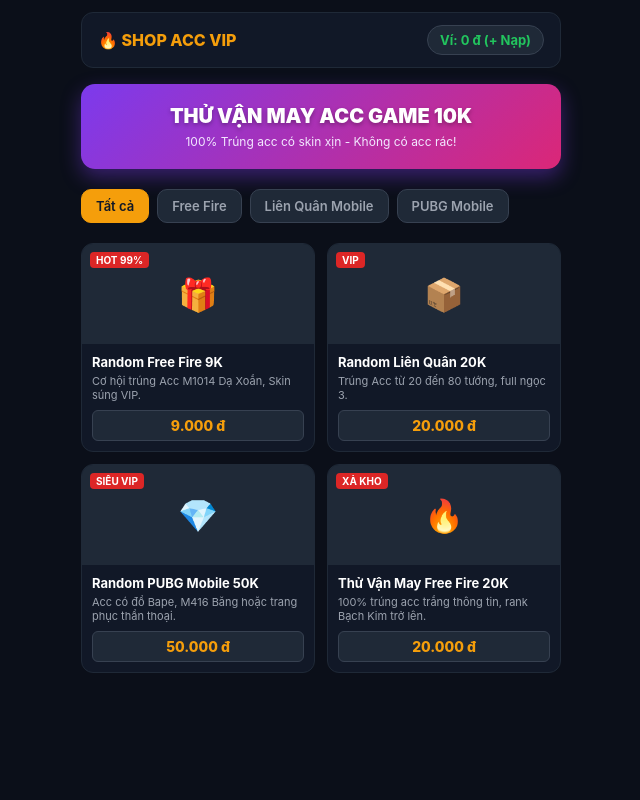
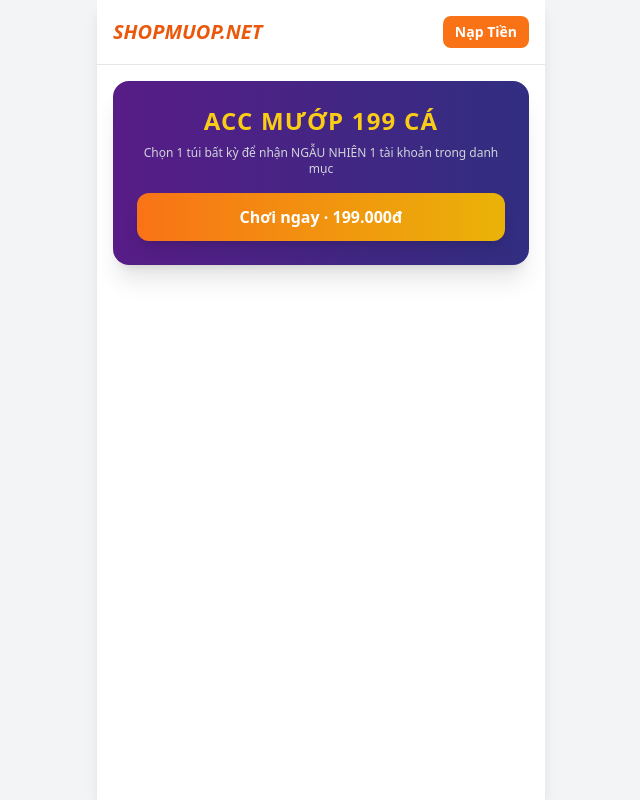
Before and after one commit to naplaukcuytin-cyber/shop-kc, a plain HTML site: page index.html in a window 1280 px wide. Shown: the whole page, without its empty margins (319-959 px from the left). Drawn offline with nearby package versions, Linux system fonts and the light colour scheme.

Commit message:
Update index.html

```diff
--- a/index.html
+++ b/index.html
@@ -3,220 +3,136 @@
 <head>
     <meta charset="UTF-8">
     <meta name="viewport" content="width=device-width, initial-scale=1.0">
-    <title>Shop Random Acc Game Uy Tín</title>
-    <style>
-        * { box-sizing: border-box; margin: 0; padding: 0; font-family: -apple-system, BlinkMacSystemFont, "Segoe UI", Roboto, sans-serif; }
-        body {
-            background-color: #0b0f19;
-            color: #f1f5f9;
-            padding: 12px;
-            display: flex;
-            justify-content: center;
-        }
-        .container {
-            width: 100%;
-            max-width: 480px;
-        }
-        /* Header / Số dư */
-        .header {
-            display: flex;
-            justify-content: space-between;
-            align-items: center;
-            background: #111827;
-            padding: 12px 16px;
-            border-radius: 12px;
-            border: 1px solid #1f2937;
-            margin-bottom: 16px;
-        }
-        .logo { font-weight: 800; color: #f59e0b; font-size: 16px; }
-        .balance-badge {
-            background: #1f2937;
-            padding: 6px 12px;
-            border-radius: 20px;
-            font-size: 13px;
-            font-weight: bold;
-            color: #22c55e;
-            border: 1px solid #374151;
-        }
+    <title>Shop Mướp Net - Mô Phỏng</title>
+    <!-- Sử dụng Tailwind CSS để style nhanh giống hệt -->
+    <script src="https://cdn.tailwindcss.com"></script>
+</head>
+<body class="bg-gray-100 font-sans">
 
-        /* Banner banner game */
-        .banner {
-            background: linear-gradient(135deg, #7c3aed, #db2777);
-            padding: 20px;
-            border-radius: 14px;
-            text-align: center;
-            margin-bottom: 20px;
-            box-type: shadow;
-            box-shadow: 0 8px 20px rgba(124, 58, 237, 0.4);
-        }
-        .banner h1 { font-size: 20px; font-weight: 900; margin-bottom: 6px; color: #fff; text-shadow: 0 2px 4px rgba(0,0,0,0.3); }
-        .banner p { font-size: 12px; color: #f3e8ff; }
-
-        /* Danh mục game */
-        .game-tabs {
-            display: flex;
-            gap: 8px;
-            margin-bottom: 16px;
-            overflow-x: auto;
-            padding-bottom: 4px;
-        }
-        .game-tabs::-webkit-scrollbar { display: none; }
-        .tab-btn {
-            background: #1f2937;
-            border: 1px solid #374151;
-            color: #9ca3af;
-            padding: 8px 14px;
-            border-radius: 10px;
-            font-size: 13px;
-            font-weight: 600;
-            cursor: pointer;
-            white-space: nowrap;
-        }
-        .tab-btn.active {
-            background: #f59e0b;
-            color: #111827;
-            border-color: #f59e0b;
-        }
-
-        /* Lưới danh sách vòng quay / hộp quà random */
-        .grid-boxes {
-            display: grid;
-            grid-template-columns: repeat(2, 1fr);
-            gap: 12px;
-        }
-        .box-card {
-            background: #111827;
-            border: 1px solid #1f2937;
-            border-radius: 12px;
-            overflow: hidden;
-            display: flex;
-            flex-direction: column;
-            justify-content: space-between;
-            transition: 0.2s;
-        }
-        .box-card:hover { border-color: #f59e0b; }
-        .box-img {
-            background: #1f2937;
-            height: 100px;
-            display: flex;
-            align-items: center;
-            justify-content: center;
-            font-size: 32px;
-            position: relative;
-        }
-        .box-tag {
-            position: absolute;
-            top: 8px;
-            left: 8px;
-            background: #dc2626;
-            color: white;
-            font-size: 10px;
-            font-weight: bold;
-            padding: 2px 6px;
-            border-radius: 4px;
-        }
-        .box-content { padding: 10px; }
-        .box-title { font-size: 13px; font-weight: bold; margin-bottom: 4px; color: #fff; }
-        .box-desc { font-size: 11px; color: #9ca3af; margin-bottom: 8px; }
-        .box-price {
-            background: #1f2937;
-            color: #f59e0b;
-            font-weight: 800;
-            font-size: 14px;
-            text-align: center;
-            padding: 6px;
-            border-radius: 6px;
-            cursor: pointer;
-            border: 1px solid #374151;
-        }
-        .box-price:hover { background: #f59e0b; color: #111827; }
-    </style>
-</head>
-<body>
-
-    <div class="container">
-        <!-- Thanh trên cùng -->
-        <div class="header">
-            <div class="logo">🔥 SHOP ACC VIP</div>
-            <div class="balance-badge">Ví: 0 đ (+ Nạp)</div>
+    <!-- PHẦN TRANG CHỦ MẪU -->
+    <div class="max-w-md mx-auto bg-white min-h-screen shadow-lg relative pb-20">
+        <!-- Header -->
+        <div class="flex justify-between items-center p-4 border-b">
+            <div class="flex items-center space-x-2">
+                <span class="text-xl font-black text-orange-600 italic">SHOPMUOP.NET</span>
+            </div>
+            <button onclick="openModal()" class="bg-orange-500 text-white px-3 py-1.5 rounded-lg text-sm font-bold">Nạp Tiền</button>
         </div>
 
-        <!-- Banner -->
-        <div class="banner">
-            <h1>THỬ VẬN MAY ACC GAME 10K</h1>
-            <p>100% Trúng acc có skin xịn - Không có acc rác!</p>
+        <!-- Banner sản phẩm -->
+        <div class="p-4">
+            <div class="bg-gradient-to-r from-purple-900 to-indigo-900 rounded-2xl p-6 text-white text-center shadow-xl">
+                <h1 class="text-2xl font-black uppercase tracking-wider text-yellow-400">ACC MƯỚP 199 CÁ</h1>
+                <p class="text-xs text-gray-300 mt-2">Chọn 1 túi bất kỳ để nhận NGẪU NHIÊN 1 tài khoản trong danh mục</p>
+                <button onclick="openModal()" class="mt-4 w-full bg-gradient-to-r from-orange-500 to-yellow-500 text-white font-bold py-3 rounded-xl shadow-lg hover:opacity-90">
+                    Chơi ngay · 199.000đ
+                </button>
+            </div>
         </div>
+    </div>
 
-        <!-- Tab chọn game -->
-        <div class="game-tabs">
-            <button class="tab-btn active">Tất cả</button>
-            <button class="tab-btn">Free Fire</button>
-            <button class="tab-btn">Liên Quân Mobile</button>
-            <button class="tab-btn">PUBG Mobile</button>
-        </div>
+    <!-- POPUP NẠP TIỀN (CHUẨN NHƯ ẢNH MẪU) -->
+    <div id="depositModal" class="fixed inset-0 bg-black bg-opacity-60 flex items-center justify-center p-4 z-50 hidden">
+        <div class="bg-white w-full max-w-sm rounded-2xl p-6 relative shadow-2xl">
 
-        <!-- Danh sách hộp random -->
-        <div class="grid-boxes">
+            <!-- Nút đóng -->
+            <button onclick="closeModal()" class="absolute top-4 right-4 text-gray-400 hover:text-black font-bold text-lg">&times;</button>
 
-            <div class="box-card">
-                <div class="box-img">
-                    <span class="box-tag">HOT 99%</span>
-                    🎁
+            <h2 class="text-xl font-black text-center mb-4 tracking-wide">NẠP TIỀN</h2>
+
+            <!-- BƯỚC 1: CẢNH BÁO TRƯỚC KHI HIỆN QR -->
+            <div id="step1" class="space-y-4">
+                <div class="bg-red-50 border border-red-200 rounded-xl p-4 text-red-700 text-xs space-y-2">
+                    <p class="font-bold text-center text-sm">⚠️ ĐỌC KỸ TRƯỚC KHI CHUYỂN KHOẢN</p>
+                    <p>• Mã QR này <span class="font-bold underline">CHỈ DÙNG 1 LẦN</span> cho lần nạp này, đúng số tiền <span class="font-bold">100.000đ</span>.</p>
+                    <p>• <span class="font-bold">KHÔNG</span> lưu lại QR để chuyển cho lần sau. Mỗi lần nạp phải <span class="font-bold">tạo mã QR mới</span>.</p>
+                    <p>• Cố tình chuyển vào mã cũ / sai số tiền $\rightarrow$ <span class="font-bold">MẤT TIỀN</span>, shop <span class="font-bold">KHÔNG</span> hoàn lại.</p>
                 </div>
-                <div class="box-content">
-                    <div class="box-title">Random Free Fire 9K</div>
-                    <div class="box-desc">Cơ hội trúng Acc M1014 Dạ Xoắn, Skin súng VIP.</div>
-                    <div class="box-price" onclick="thuVanMay('Free Fire 9K', 9000)">9.000 đ</div>
-                </div>
+
+                <label class="flex items-start space-x-3 cursor-pointer">
+                    <input type="checkbox" id="agreeCheck" onchange="toggleButton()" class="mt-1 w-4 h-4 text-orange-600 rounded">
+                    <span class="text-xs text-gray-700">Tôi đã đọc và hiểu: mã QR chỉ dùng 1 lần, cố tình chuyển sai sẽ mất tiền và shop không hoàn lại.</span>
+                </label>
+
+                <button id="showQrBtn" onclick="showQrCode()" disabled class="w-full py-3 rounded-xl font-bold text-white bg-gray-300 cursor-not-allowed transition-all">
+                    Tôi đã đọc – Hiện mã QR
+                </button>
+                <button onclick="closeModal()" class="w-full py-2.5 rounded-xl font-bold text-gray-600 bg-gray-100 hover:bg-gray-200">
+                    Hủy
+                </button>
             </div>
 
-            <div class="box-card">
-                <div class="box-img">
-                    <span class="box-tag">VIP</span>
-                    📦
+            <!-- BƯỚC 2: HIỆN MÃ QR & ĐẾM NGƯỢC THỜI GIAN -->
+            <div id="step2" class="space-y-4 hidden">
+                <div class="flex justify-between items-center bg-blue-50 px-3 py-2 rounded-lg text-xs font-bold text-blue-800">
+                    <span>Số tiền: 100.000đ</span>
+                    <span id="countdown" class="bg-white px-2 py-1 rounded text-red-600">Còn lại: 887s</span>
                 </div>
-                <div class="box-content">
-                    <div class="box-title">Random Liên Quân 20K</div>
-                    <div class="box-desc">Trúng Acc từ 20 đến 80 tướng, full ngọc 3.</div>
-                    <div class="box-price" onclick="thuVanMay('Liên Quân 20K', 20000)">20.000 đ</div>
+
+                <div class="bg-red-50 border border-red-200 rounded-xl p-3 text-red-700 text-[11px] text-center font-medium">
+                    ⚠️ MÃ QR NÀY CHỈ DÙNG 1 LẦN – chuyển đúng <span class="font-bold">100.000đ</span>. KHÔNG lưu lại chuyển nhiều lần!
                 </div>
-            </div>
 
-            <div class="box-card">
-                <div class="box-img">
-                    <span class="box-tag">SIÊU VIP</span>
-                    💎
+                <!-- Khung chứa QR code mẫu -->
+                <div class="border rounded-xl p-3 text-center bg-gray-50 flex flex-col items-center">
+                    <div class="w-48 h-48 bg-white p-2 border shadow-sm flex items-center justify-center">
+                        <!-- Thay link ảnh QR thật của mày vào src bên dưới -->
+                        <img src="https://api.vietqr.io/image/970422-0000000000-nE7GkZz.jpg?amount=100000&addInfo=NAP100K" alt="QR Code" class="w-full h-full object-contain">
+                    </div>
+                    <button class="mt-3 w-full bg-orange-500 text-white text-xs font-bold py-2 rounded-lg shadow">
+                        ⬇ Tải mã QR về máy
+                    </button>
                 </div>
-                <div class="box-content">
-                    <div class="box-title">Random PUBG Mobile 50K</div>
-                    <div class="box-desc">Acc có đồ Bape, M416 Băng hoặc trang phục thần thoại.</div>
-                    <div class="box-price" onclick="thuVanMay('PUBG 50K', 50000)">50.000 đ</div>
+
+                <div class="text-[11px] text-gray-500 text-center">
+                    Ngân hàng: <span class="font-bold text-black">MB BANK</span><br>
+                    Chủ tài khoản: <span class="font-bold text-black">TRAN VAN NHAT</span>
                 </div>
-            </div>
 
-            <div class="box-card">
-                <div class="box-img">
-                    <span class="box-tag">XẢ KHO</span>
-                    🔥
-                </div>
-                <div class="box-content">
-                    <div class="box-title">Thử Vận May Free Fire 20K</div>
-                    <div class="box-desc">100% trúng acc trắng thông tin, rank Bạch Kim trở lên.</div>
-                    <div class="box-price" onclick="thuVanMay('Free Fire 20K', 20000)">20.000 đ</div>
-                </div>
+                <button onclick="resetModal()" class="w-full py-2.5 rounded-xl font-bold text-gray-700 bg-gray-100 hover:bg-gray-200 text-xs">
+                    Hủy / tạo mã khác
+                </button>
             </div>
 
         </div>
     </div>
 
+    <!-- SCRIPT XỬ LÝ TƯƠNG TÁC -->
     <script>
-        function thuVanMay(tenGoi, gia) {
-            let xacNhan = confirm("Bạn muốn mở gói [" + tenGoi + "] với giá " + gia.toLocaleString() + "đ?\n(Tài khoản của bạn chưa đủ tiền, hệ thống sẽ chuyển sang mục Nạp Tiền tự động!)");
-            if (xacNhan) {
-                alert("Mở cổng nạp QR VietQR để nạp tiền vào ví!");
+        function openModal() {
+            document.getElementById('depositModal').classList.remove('hidden');
+        }
+
+        function closeModal() {
+            document.getElementById('depositModal').classList.add('hidden');
+            resetModal();
+        }
+
+        function toggleButton() {
+            const checkbox = document.getElementById('agreeCheck');
+            const btn = document.getElementById('showQrBtn');
+            if (checkbox.checked) {
+                btn.classList.remove('bg-gray-300', 'cursor-not-allowed');
+                btn.classList.add('bg-gradient-to-r', 'from-orange-500', 'to-yellow-500', 'hover:opacity-90');
+                btn.disabled = false;
+            } else {
+                btn.classList.add('bg-gray-300', 'cursor-not-allowed');
+                btn.classList.remove('bg-gradient-to-r', 'from-orange-500', 'to-yellow-500', 'hover:opacity-90');
+                btn.disabled = true;
             }
         }
+
+        function showQrCode() {
+            document.getElementById('step1').classList.add('hidden');
+            document.getElementById('step2').classList.remove('hidden');
+        }
+
+        function resetModal() {
+            document.getElementById('step1').classList.remove('hidden');
+            document.getElementById('step2').classList.add('hidden');
+            document.getElementById('agreeCheck').checked = false;
+            toggleButton();
+        }
     </script>
-
 </body>
 </html>
```
